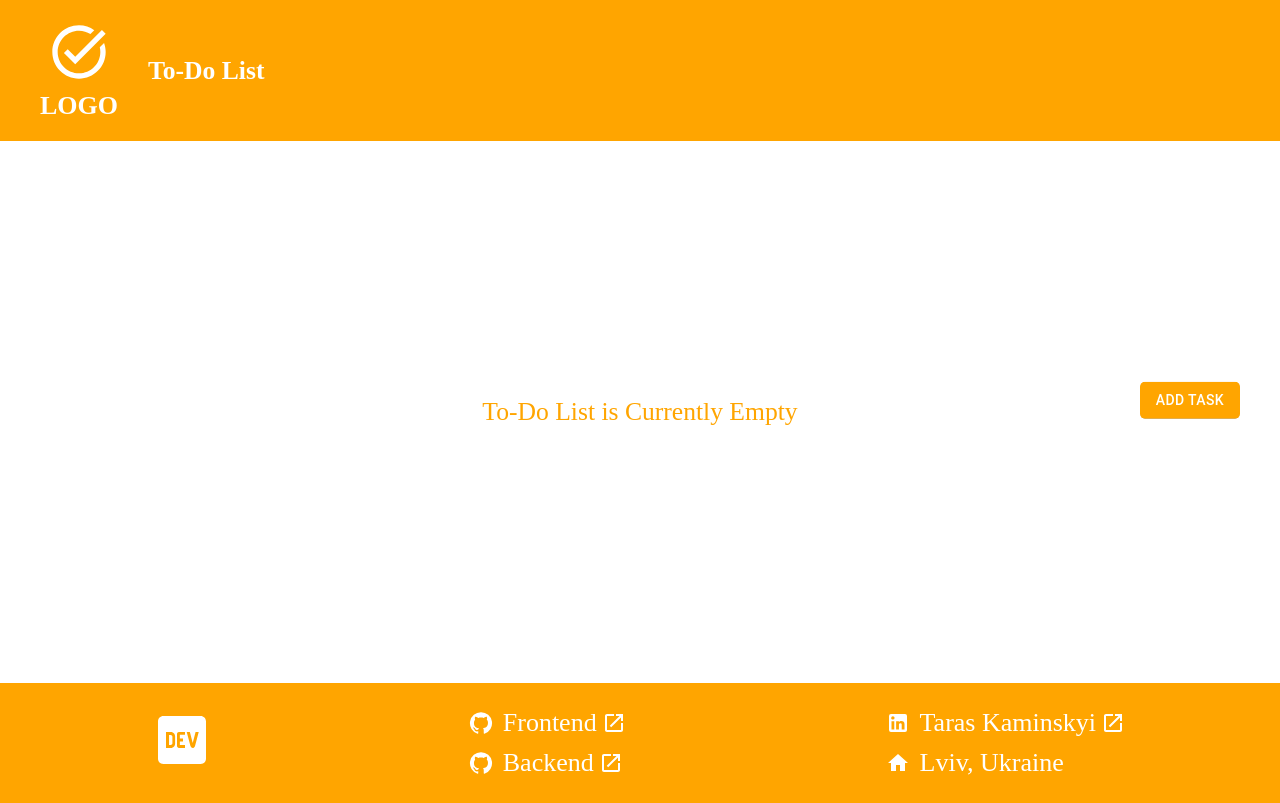
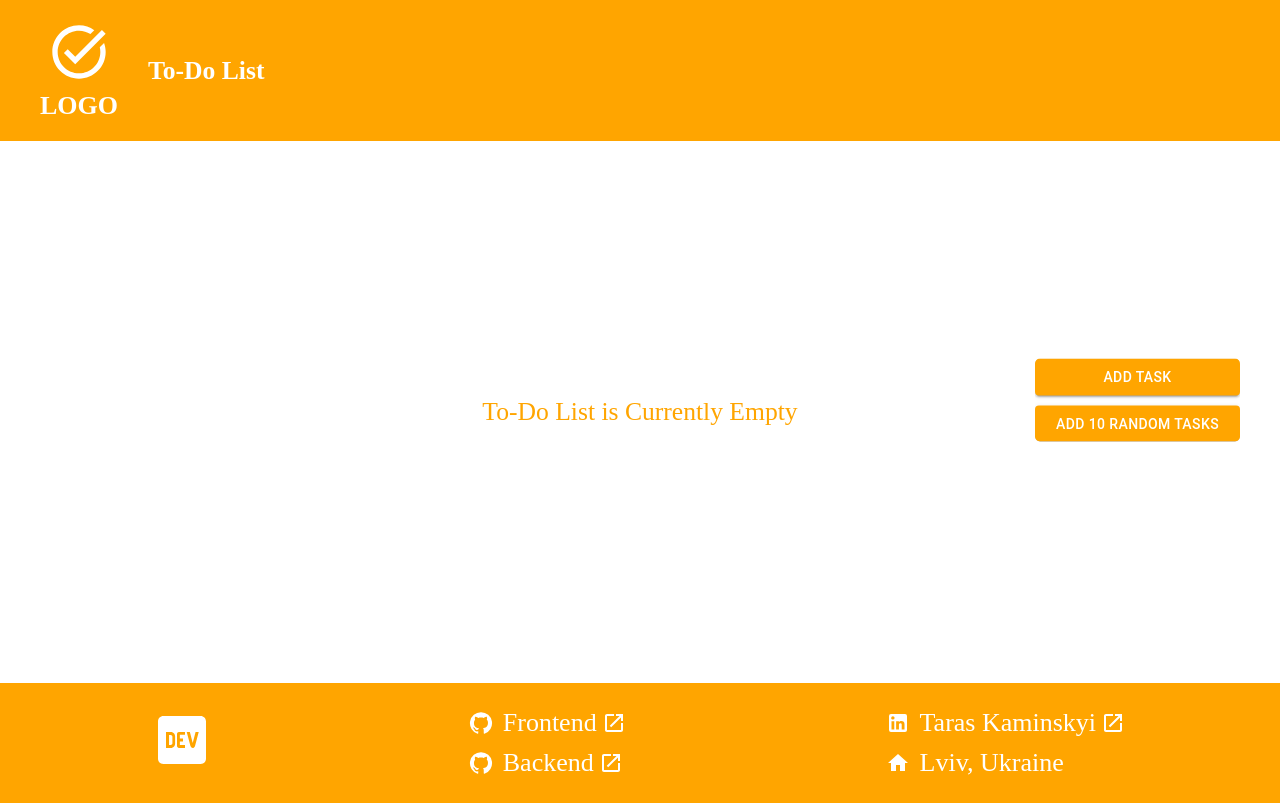
Before and after one commit to taras55555/to-do-list, a React (Vite) app: page / in a window 1280 px wide. Built offline with nearby package versions, Linux system fonts and the light colour scheme.

Commit message:
feat: add functionality to insert 10 random tasks

```diff
--- a/src/components/Buttons/CustomizedButton.jsx
+++ b/src/components/Buttons/CustomizedButton.jsx
@@ -1,8 +1,8 @@
 import Button from '@mui/material/Button';
 
-export default function CustomizedButton({ onClick, title, disabled }) {
+export default function CustomizedButton({ onClick, title, disabled, width }) {
     return (
-        <Button variant="contained" color="ochre" disabled={disabled} onClick={onClick}>
+        <Button variant="contained" color="ochre" disabled={disabled} onClick={onClick} style={{ width: width || 'auto' }}>
             {title}
         </Button>
     )
--- a/src/components/Forms/TaskInputToggle.jsx
+++ b/src/components/Forms/TaskInputToggle.jsx
@@ -1,14 +1,15 @@
 import { useState } from "react";
 import { useToDoList } from '../../contexts/ToDoListContext';
-import { TextField } from '@mui/material';
+import { TextField, CircularProgress } from '@mui/material';
 import ValidateTaskDialog from "../Dialogs/ValidateTaskDialog";
 import CustomizedButton from '../Buttons/CustomizedButton';
 import './TaskInputToggle.css';
 
 export default function TaskInputToggle() {
+    const { toDoList, setToDoList, toggleNewTaskButton, setToggleNewTaskButton } = useToDoList();
     const [newTaskValue, setNewTaskValue] = useState('');
     const [dialog, setDialog] = useState({ open: false });
-    const { toDoList, setToDoList, toggleNewTaskButton, setToggleNewTaskButton } = useToDoList();
+    const [isRandomTasksLoading, setIsRandomTasksLoading] = useState(false);
 
     function handleValidateTask() {
         const open = toDoList.filter((task) => task.title.toLowerCase() === newTaskValue.toLowerCase()).length > 0;
@@ -89,14 +90,61 @@ export default function TaskInputToggle() {
         setDialog({ open: false });
     }
 
+    async function fillWithRandomTasks(e) {
+        setIsRandomTasksLoading(true);
+        const request = new Request("http://localhost:3000/api", {
+            method: "GET",
+            headers: {
+                "Content-Type": "Application/json",
+            }
+        })
+
+        try {
+            const response = await fetch(request);
+            if (!response.ok) {
+                throw new Error(`Response status: ${response.status}`);
+            }
+
+            const result = await response.json();
+
+            const currentView = result.map(({ task }) => {
+                return {
+                    id: self.crypto.randomUUID(),
+                    title: task,
+                    dateAdd: Date.now()
+                }
+            })
+
+            setToDoList([
+                ...toDoList,
+                ...currentView
+            ]);
+
+        } catch (err) {
+            console.error('Error:', err)
+        } finally {
+            setIsRandomTasksLoading(false);
+        }
+    }
+
     return (<>
         {!toggleNewTaskButton && <div className="modal" onClick={handleToggleAddTaskForm} />}
         <section className="fixed-container new-task-controls">
             {toggleNewTaskButton
-                ? (<CustomizedButton
-                    onClick={handleToggleAddTaskForm}
-                    title={'Add Task'}
-                />)
+                ? (
+                    <>
+                        <CustomizedButton
+                            onClick={handleToggleAddTaskForm}
+                            title={'Add Task'}
+                        />
+                        <CustomizedButton
+                            onClick={fillWithRandomTasks}
+                            title={isRandomTasksLoading
+                                ? <CircularProgress size={24} color="var(--white-color)" />
+                                : 'add 10 random tasks'}
+                            width={205}
+                        />
+                    </>)
                 : (<div className='new-task-box new-task-box-structure'>
                     <h2>New Task</h2>
                     <TextField
```
